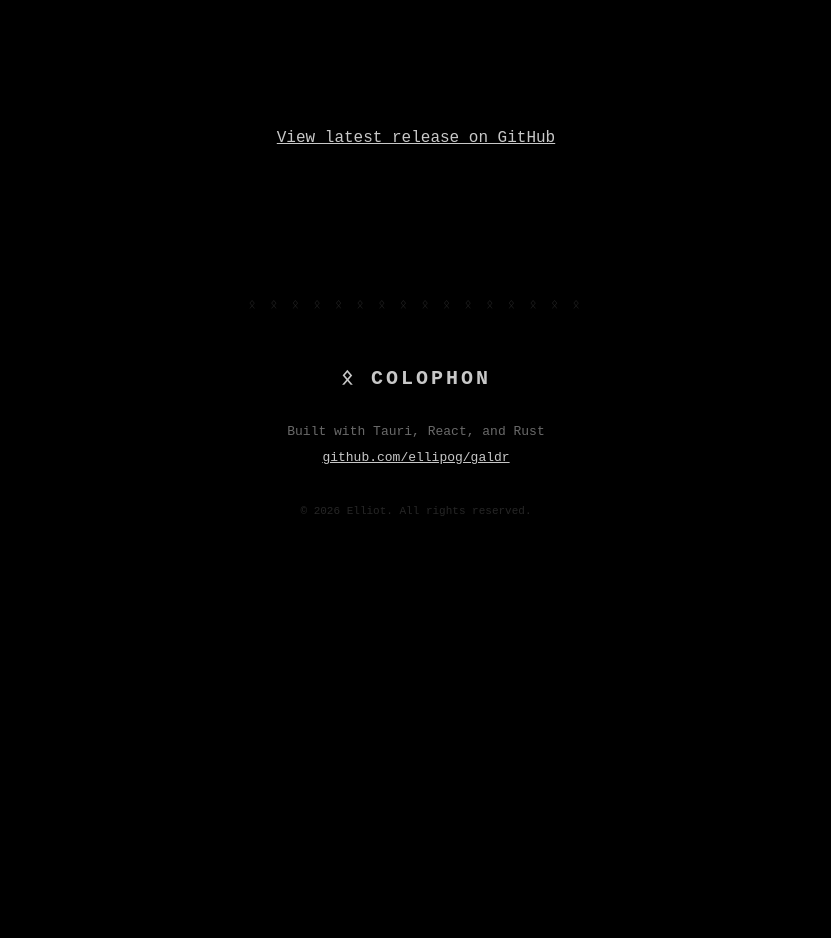
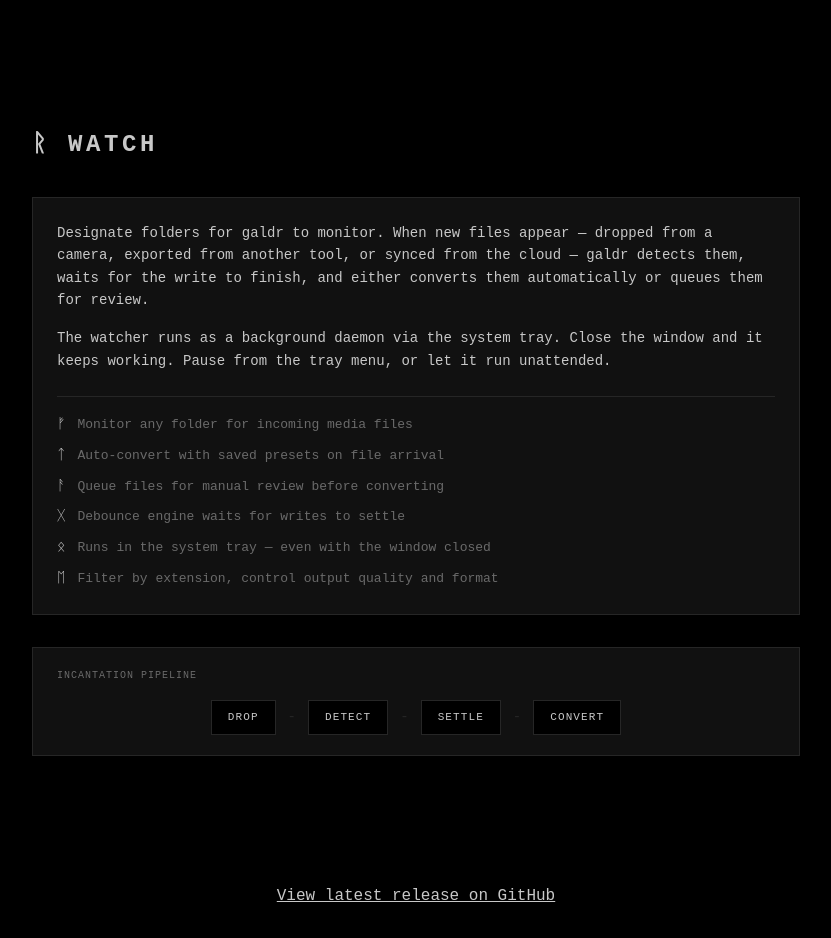
Before and after one commit to ellipog/galdr-web, a Next.js app: page / in a window 1280 px wide. Shown: the part 3180-4118 px from the top of the page, without its empty margins (224-1055 px from the left). Before the commit the page ends 3749 px from the top, so only its background shows below. Built offline with nearby package versions, Linux system fonts and the light colour scheme; no server answers.

Commit message:
Add folder watching section to landing page

```diff
--- a/src/app/page.tsx
+++ b/src/app/page.tsx
@@ -3,6 +3,7 @@
 import FeaturesSection from "@/components/FeaturesSection";
 import ForgeSection from "@/components/ForgeSection";
 import AlchemySection from "@/components/AlchemySection";
+import WatchSection from "@/components/WatchSection";
 import DownloadSection from "@/components/DownloadSection";
 import FooterSection from "@/components/FooterSection";
 import StickyNav from "@/components/StickyNav";
@@ -22,6 +23,7 @@
         <FeaturesSection />
         <ForgeSection />
         <AlchemySection />
+        <WatchSection />
         <DownloadSection release={release} />
         <FooterSection />
       </main>
--- a/src/components/FeaturesSection.tsx
+++ b/src/components/FeaturesSection.tsx
@@ -112,9 +112,6 @@
                 className={styles.cardHeading}
                 hover
               />
-              {feature.badge && (
-                <span className={styles.badge}>{feature.badge}</span>
-              )}
             </div>
             <p className={styles.cardDescription}>
               {feature.description}
--- a/src/components/StickyNav.tsx
+++ b/src/components/StickyNav.tsx
@@ -7,6 +7,7 @@
   { label: "ABOUT", href: "#about" },
   { label: "SPELLS", href: "#spells" },
   { label: "FORGE", href: "#forge" },
+  { label: "WATCH", href: "#watch" },
   { label: "DOWNLOAD", href: "#download" },
 ];
 
--- /dev/null
+++ b/src/components/WatchSection.module.css
@@ -0,0 +1,119 @@
+.section {
+  padding: 64px 16px;
+  max-width: var(--content-max);
+  margin: 0 auto;
+}
+
+.heading {
+  font-size: 1.5rem;
+  text-transform: uppercase;
+  letter-spacing: 0.15em;
+  margin-bottom: 32px;
+}
+
+.card {
+  background: var(--bg-dim);
+  border: var(--border);
+  padding: 24px;
+}
+
+.body {
+  font-size: 14px;
+  line-height: 1.6;
+  margin-bottom: 16px;
+}
+
+.body:last-of-type {
+  margin-bottom: 24px;
+}
+
+.featureList {
+  border-top: 1px solid var(--fg-faint);
+  padding-top: 16px;
+}
+
+.featureItem {
+  font-size: 13px;
+  line-height: 1.6;
+  color: var(--fg-dim);
+  margin-bottom: 8px;
+}
+
+.featureItem:last-child {
+  margin-bottom: 0;
+}
+
+.featureRune {
+  margin-right: 12px;
+  color: var(--fg);
+  font-size: 14px;
+}
+
+.flow {
+  margin-top: 32px;
+  background: var(--bg-dim);
+  border: var(--border);
+  padding: 20px 24px;
+}
+
+.flowLabel {
+  font-size: 10px;
+  text-transform: uppercase;
+  letter-spacing: 0.1em;
+  color: var(--fg-dim);
+  margin-bottom: 16px;
+}
+
+.flowTrack {
+  display: flex;
+  align-items: center;
+  justify-content: center;
+  gap: 0;
+}
+
+.flowStep {
+  display: flex;
+  align-items: center;
+}
+
+.flowNode {
+  font-size: 11px;
+  text-transform: uppercase;
+  letter-spacing: 0.1em;
+  color: var(--fg);
+  border: 1px solid var(--fg-faint);
+  padding: 8px 16px;
+  background: var(--bg);
+  white-space: nowrap;
+}
+
+.flowArrow {
+  font-size: 14px;
+  color: var(--fg-faint);
+  padding: 0 12px;
+}
+
+@media (max-width: 768px) {
+  .heading {
+    font-size: 1.25rem;
+  }
+
+  .flowTrack {
+    flex-wrap: wrap;
+    gap: 8px;
+    justify-content: center;
+  }
+
+  .flowArrow {
+    display: none;
+  }
+
+  .flowNode {
+    font-size: 10px;
+    padding: 6px 12px;
+  }
+
+  .flow {
+    padding: 16px;
+  }
+}
--- /dev/null
+++ b/src/components/WatchSection.tsx
@@ -0,0 +1,82 @@
+"use client";
+
+import { motion, useReducedMotion } from "framer-motion";
+import { useInView } from "framer-motion";
+import { useRef } from "react";
+import ScrambleText from "./ScrambleText";
+import styles from "./WatchSection.module.css";
+
+const FEATURES = [
+  { rune: "ᚠ", text: "Monitor any folder for incoming media files" },
+  { rune: "ᛏ", text: "Auto-convert with saved presets on file arrival" },
+  { rune: "ᚨ", text: "Queue files for manual review before converting" },
+  { rune: "ᚷ", text: "Debounce engine waits for writes to settle" },
+  { rune: "ᛟ", text: "Runs in the system tray — even with the window closed" },
+  { rune: "ᛖ", text: "Filter by extension, control output quality and format" },
+];
+
+const FLOW_LINES = [
+  { time: "", label: "DROP", arrow: true },
+  { time: "", label: "DETECT", arrow: true },
+  { time: "", label: "SETTLE", arrow: true },
+  { time: "", label: "CONVERT", arrow: false },
+];
+
+export default function WatchSection() {
+  const ref = useRef<HTMLDivElement>(null);
+  const inView = useInView(ref, { once: true, margin: "-80px" });
+  const reduced = useReducedMotion();
+
+  return (
+    <motion.section
+      id="watch"
+      className={styles.section}
+      ref={ref}
+      initial={reduced ? undefined : { opacity: 0, y: 12 }}
+      whileInView={reduced ? undefined : { opacity: 1, y: 0 }}
+      viewport={{ once: true, margin: "-80px" }}
+      transition={{ duration: 0.5 }}
+    >
+      <ScrambleText
+        text="ᚱ WATCH"
+        as="h2"
+        className={styles.heading}
+        trigger={inView}
+      />
+      <div className={styles.card}>
+        <p className={styles.body}>
+          Designate folders for galdr to monitor. When new files appear —
+          dropped from a camera, exported from another tool, or synced from
+          the cloud — galdr detects them, waits for the write to finish, and
+          either converts them automatically or queues them for review.
+        </p>
+        <p className={styles.body}>
+          The watcher runs as a background daemon via the system tray.
+          Close the window and it keeps working. Pause from the tray
+          menu, or let it run unattended.
+        </p>
+        <div className={styles.featureList}>
+          {FEATURES.map((f) => (
+            <p key={f.rune} className={styles.featureItem}>
+              <span className={styles.featureRune} aria-hidden="true">
+                {f.rune}
+              </span>
+              {f.text}
+            </p>
+          ))}
+        </div>
+      </div>
+      <div className={styles.flow} aria-hidden="true">
+        <div className={styles.flowLabel}>INCANTATION PIPELINE</div>
+        <div className={styles.flowTrack}>
+          {FLOW_LINES.map((step, i) => (
+            <div key={step.label} className={styles.flowStep}>
+              <div className={styles.flowNode}>{step.label}</div>
+              {step.arrow && <div className={styles.flowArrow}>{"-"}</div>}
+            </div>
+          ))}
+        </div>
+      </div>
+    </motion.section>
+  );
+}
```
